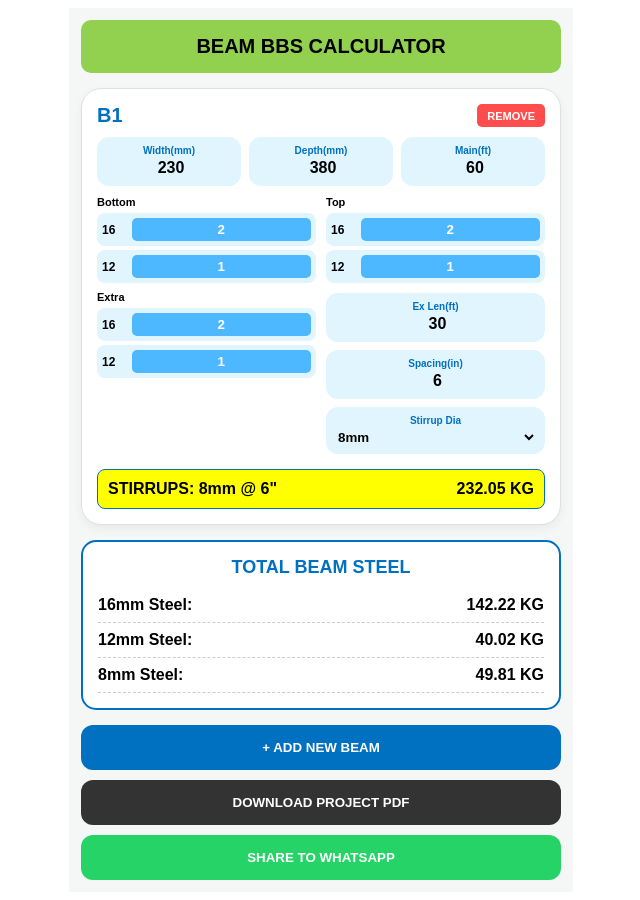
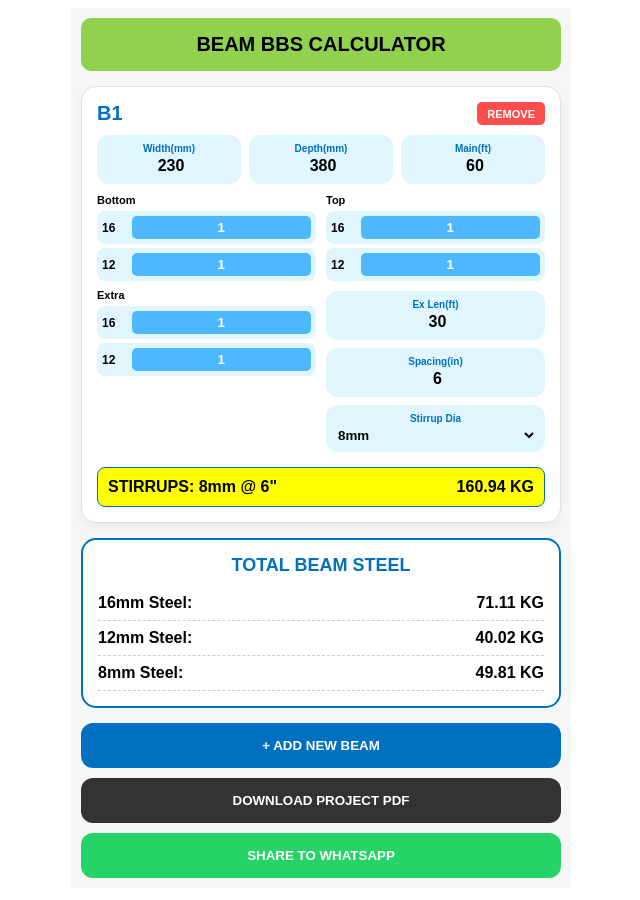
Before and after one commit to Movieeesss/BEAM-BBS, a React (Vite) app: page / in a window 1280 px wide. Shown: the whole page, without its empty margins (319-959 px from the left). Built offline with nearby package versions, Linux system fonts and the light colour scheme.

Commit message:
Update BeamBBS.tsx

```diff
--- a/src/BeamBBS.tsx
+++ b/src/BeamBBS.tsx
@@ -2,7 +2,6 @@ import React, { useState, useMemo } from 'react';
 import jsPDF from 'jspdf';
 import autoTable from 'jspdf-autotable';
 
-// Commercial Reference Data from Image 50
 const STEEL_REF: Record<number, { rodsPerBundle: number; bundleWt: number }> = {
   8:  { rodsPerBundle: 10, bundleWt: 47.4 },
   10: { rodsPerBundle: 7,  bundleWt: 51.87 },
@@ -11,8 +10,6 @@ const STEEL_REF: Record<number, { rodsPerBundle: number; bundleWt: number }> = {
   20: { rodsPerBundle: 2,  bundleWt: 59.26 },
   25: { rodsPerBundle: 1,  bundleWt: 46.3 },
 };
-
-const DIAMETERS = [8, 10, 12, 16, 20, 25];
 
 interface BeamRow {
   id: number;
@@ -32,7 +29,7 @@ export default function BeamBBSCalculator() {
   const [rows, setRows] = useState<BeamRow[]>([
     {
       id: 1, tag: 'B1', width: '230', depth: '380', mainLen: '60', exLen: '30',
-      bot16: '2', bot12: '1', top16: '2', top12: '1', ext16: '2', ext12: '1',
+      bot16: '1', bot12: '1', top16: '1', top12: '1', ext16: '1', ext12: '1',
       stirrupDia: '8', stirrupSp: '6'
     }
   ]);
@@ -45,15 +42,15 @@ export default function BeamBBSCalculator() {
       const d = parseFloat(r.depth) || 0;
       const sp = parseFloat(r.stirrupSp) || 6;
 
-      // Logic: (Length * Nos) / 3.281 to get Meters
-      const m16 = ((mL * (parseFloat(r.bot16)||0)) + (mL * (parseFloat(r.top16)||0)) + (xL * (parseFloat(r.ext16)||0))) / 3.281;
-      const m12 = ((mL * (parseFloat(r.bot12)||0)) + (mL * (parseFloat(r.top12)||0)) + (xL * (parseFloat(r.ext12)||0))) / 3.281;
+      // 1. Calculate Total Running Meters per diameter (Excel Sum Logic)
+      const totalM16 = ((mL * (parseFloat(r.bot16)||0)) + (mL * (parseFloat(r.top16)||0)) + (xL * (parseFloat(r.ext16)||0))) / 3.281;
+      const totalM12 = ((mL * (parseFloat(r.bot12)||0)) + (mL * (parseFloat(r.top12)||0)) + (xL * (parseFloat(r.ext12)||0))) / 3.281;
 
-      // Weight Conversion: (Total Meters / 12.19 / rodsPerBundle) * bundleWt
-      const kg16 = (m16 / 12.19 / STEEL_REF[16].rodsPerBundle) * STEEL_REF[16].bundleWt;
-      const kg12 = (m12 / 12.19 / STEEL_REF[12].rodsPerBundle) * STEEL_REF[12].bundleWt;
+      // 2. Weight Conversion (Rod Length is 12.19m as per your Image 50)
+      const kg16 = (totalM16 / 12.19 / STEEL_REF[16].rodsPerBundle) * STEEL_REF[16].bundleWt;
+      const kg12 = (totalM12 / 12.19 / STEEL_REF[12].rodsPerBundle) * STEEL_REF[12].bundleWt;
 
-      // Stirrup Logic: (2*((W/25.4)+(D/25.4))-6)/12 for Feet
+      // 3. Stirrup Logic (2*((W/25.4)+(D/25.4))-6)/12
       const sCutFt = (2 * ((w / 25.4) + (d / 25.4)) - 6) / 12;
       const sNos = Math.ceil((mL * 12) / sp);
       const sTotalM = (sCutFt * sNos) / 3.281;
@@ -67,8 +64,8 @@ export default function BeamBBSCalculator() {
     results.forEach(res => {
       summary[16] += res.kg16;
       summary[12] += res.kg12;
-      const sD = parseInt(res.stirrupDia) as keyof typeof summary;
-      if (summary[sD] !== undefined) summary[sD] += res.kgS;
+      const sd = parseInt(res.stirrupDia) as keyof typeof summary;
+      if (summary[sd] !== undefined) summary[sd] += res.kgS;
     });
 
     return { results, summary };
@@ -80,7 +77,7 @@ export default function BeamBBSCalculator() {
 
   const generatePDF = () => {
     const doc = new jsPDF();
-    doc.text("BEAM BBS PROJECT REPORT", 105, 15, { align: 'center' });
+    doc.text("BEAM BBS SUMMARY REPORT", 105, 15, { align: 'center' });
     autoTable(doc, {
       startY: 25,
       head: [['Beam', '16mm KG', '12mm KG', 'Stirrups', 'Total KG']],
@@ -89,11 +86,11 @@ export default function BeamBBSCalculator() {
       ]),
       headStyles: { fillColor: [0, 112, 192] }
     });
-    doc.save("Project_Report.pdf");
+    doc.save("Beam_BBS_Report.pdf");
   };
 
-  // UI Styles for exact Design Match
-  const card: React.CSSProperties = { background: '#fff', borderRadius: '20px', padding: '15px', marginBottom: '15px', border: '1px solid #e0e0e0', boxShadow: '0 4px 10px rgba(0,0,0,0.05)' };
+  // Fixed Style Definitions for Vercel
+  const card: React.CSSProperties = { background: '#fff', borderRadius: '15px', padding: '15px', marginBottom: '15px', border: '1px solid #e0e0e0', boxShadow: '0 4px 10px rgba(0,0,0,0.05)' };
   const blueBox: React.CSSProperties = { background: '#e1f5fe', padding: '8px', borderRadius: '12px', textAlign: 'center' };
   const label: React.CSSProperties = { fontSize: '10px', fontWeight: 'bold', color: '#0070c0', display: 'block', marginBottom: '2px' };
   const input: React.CSSProperties = { border: 'none', background: 'transparent', width: '100%', fontSize: '16px', fontWeight: 'bold', textAlign: 'center', outline: 'none' };
@@ -102,7 +99,7 @@ export default function BeamBBSCalculator() {
   const rodInput: React.CSSProperties = { width: '100%', border: 'none', background: '#4db8ff', color: 'white', borderRadius: '5px', textAlign: 'center', fontWeight: 'bold', padding: '4px' };
 
   return (
-    <div style={{ maxWidth: '480px', margin: '0 auto', fontFamily: 'sans-serif', backgroundColor: '#f4f7f6', minHeight: '100vh', padding: '12px' }}>
+    <div style={{ maxWidth: '480px', margin: '0 auto', fontFamily: 'sans-serif', backgroundColor: '#f4f7f6', minHeight: '100vh', padding: '10px' }}>
       <header style={{ backgroundColor: '#92d050', padding: '15px', textAlign: 'center', borderRadius: '10px', marginBottom: '15px' }}>
         <h1 style={{ margin: 0, fontSize: '20px', fontWeight: '900' }}>BEAM BBS CALCULATOR</h1>
       </header>
@@ -111,7 +108,7 @@ export default function BeamBBSCalculator() {
         <div key={row.id} style={card}>
           <div style={{ display: 'flex', justifyContent: 'space-between', marginBottom: '10px' }}>
             <span style={{ fontSize: '20px', fontWeight: 'bold', color: '#0070c0' }}>{row.tag}</span>
-            <button onClick={() => setRows(rows.filter(r => r.id !== row.id))} style={{ background: '#ff4d4d', color: 'white', border: 'none', padding: '4px 10px', borderRadius: '5px', fontSize: '11px', fontWeight: 'bold' }}>REMOVE</button>
+            <button onClick={() => setRows(rows.filter(r => r.id !== row.id))} style={{ background: '#ff4d4d', color: 'white', border: 'none', padding: '5px 10px', borderRadius: '5px', fontSize: '11px', fontWeight: 'bold' }}>REMOVE</button>
           </div>
 
           <div style={{ display: 'grid', gridTemplateColumns: '1fr 1fr 1fr', gap: '8px', marginBottom: '10px' }}>
@@ -157,17 +154,14 @@ export default function BeamBBSCalculator() {
         <div style={sumRow}><span>8mm Steel:</span><span>{computedData.summary[8].toFixed(2)} KG</span></div>
       </div>
 
-      <button onClick={() => setRows([...rows, { ...rows[0], id: Date.now(), tag: `B${rows.length + 1}` }])} style={btnBlue}>+ ADD NEW BEAM</button>
-      <button onClick={generatePDF} style={btnBlack}>DOWNLOAD PROJECT PDF</button>
+      <button onClick={() => setRows([...rows, { ...rows[0], id: Date.now(), tag: `B${rows.length + 1}` }])} style={{ width: '100%', padding: '15px', background: '#0070c0', color: '#fff', border: 'none', borderRadius: '12px', fontWeight: 'bold', marginBottom: '10px', cursor: 'pointer' }}>+ ADD NEW BEAM</button>
+      <button onClick={generatePDF} style={{ width: '100%', padding: '15px', background: '#333', color: '#fff', border: 'none', borderRadius: '12px', fontWeight: 'bold', marginBottom: '10px', cursor: 'pointer' }}>DOWNLOAD PROJECT PDF</button>
       <button onClick={() => {
         let msg = `*BEAM BBS REPORT*%0ATotal: ${Object.values(computedData.summary).reduce((a,b)=>a+b,0).toFixed(2)} KG`;
         window.open(`https://wa.me/?text=${msg}`, '_blank');
-      }} style={btnGreen}>SHARE TO WHATSAPP</button>
+      }} style={{ width: '100%', padding: '15px', background: '#25D366', color: '#fff', border: 'none', borderRadius: '12px', fontWeight: 'bold', cursor: 'pointer' }}>SHARE TO WHATSAPP</button>
     </div>
   );
 }
 
 const sumRow = { display: 'flex', justifyContent: 'space-between', padding: '8px 0', borderBottom: '1px dashed #ccc', fontWeight: 'bold' as const };
-const btnBlue = { width: '100%', padding: '15px', background: '#0070c0', color: '#fff', border: 'none', borderRadius: '12px', fontWeight: 'bold' as const, marginBottom: '10px', cursor: 'pointer' };
-const btnBlack = { width: '100%', padding: '15px', background: '#333', color: '#fff', border: 'none', borderRadius: '12px', fontWeight: 'bold' as const, marginBottom: '10px', cursor: 'pointer' };
-const btnGreen = { width: '100%', padding: '15px', background: '#25D366', color: '#fff', border: 'none', borderRadius: '12px', fontWeight: 'bold' as const, cursor: 'pointer' };
```
